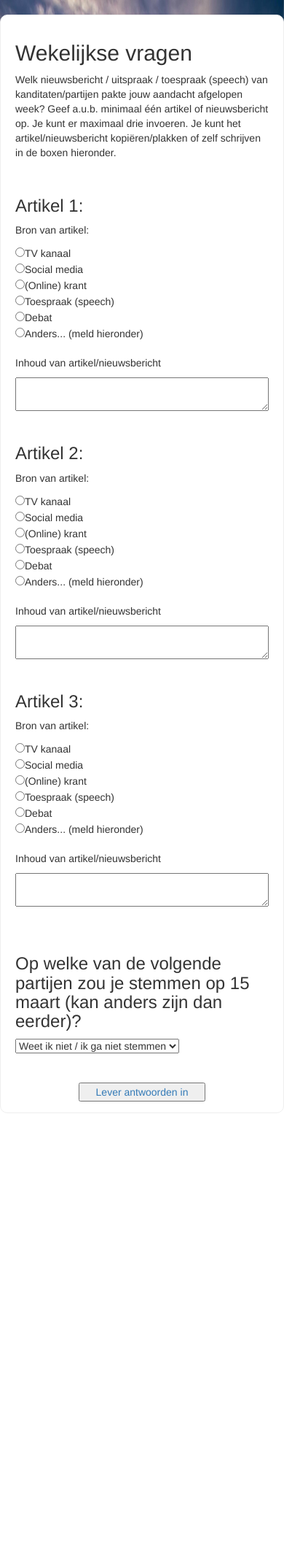
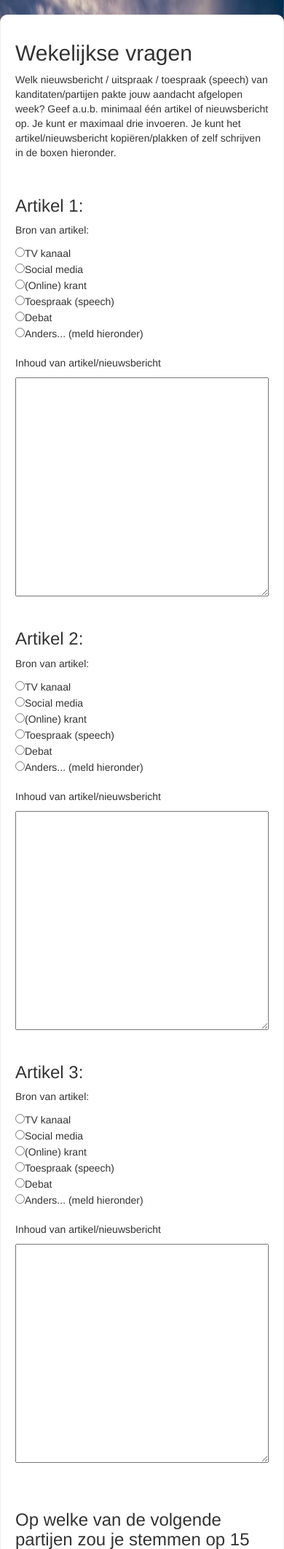
Before and after one commit to turanovic/stageRepo, a PHP site: page /php/questionlist.php in a window 390 px wide. Shown: the top 2122 px of the page at 73% size. Before the commit the page ends 1525 px from the top, so only its background shows below. Run offline with PHP 8.4, Linux system fonts and the light colour scheme.

Commit message:
textarea velden groter en responsive gemaakt

```diff
--- a/css/Style.css
+++ b/css/Style.css
@@ -67,7 +67,7 @@ button{
        -moz-box-sizing: border-box;
             box-sizing: border-box;
             width: 100%;
-            height: auto;
+            height: 300px;
 }
 
 
```
Also changed, not shown: php/questionlist.php (+21 -0 lines).
